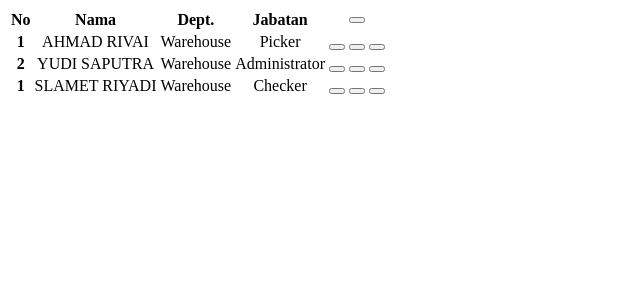
After one commit to mr-reinhard/ims, a PHP site: page /pic/list_pic.php in a window 1280 px wide. The commit adds this page. Shown: the top 300 px of the page, without its empty margins (0-640 px from the left). Run offline with PHP 8.4, Linux system fonts and the light colour scheme.

Commit message:
menambahkan list pic ke akun warehouse

```diff
--- a/modul/warehouse/index.php
+++ b/modul/warehouse/index.php
@@ -49,6 +49,10 @@
                 load_list_barang_gudang();
             });
 
+            $("#id_navbar_menu_gudang").on("click","#id_list_pic_gudang_home_gudang",function(){
+                load_list_pic();
+            });
+
 
 
         });
@@ -95,7 +99,7 @@
                             Stock Barang
                         </a>
 
-                        <a href="#" class="dash-nav-dropdown-item" id="id_list_pic_gudang_home_master">
+                        <a href="#" class="dash-nav-dropdown-item" id="id_list_pic_gudang_home_gudang">
                             <i class="fas fa-user"></i>
                             &nbsp;
                             PIC
--- /dev/null
+++ b/modul/warehouse/pic/list_pic.php
@@ -0,0 +1,95 @@
+<table class="table table-hover">
+
+    <script>
+        $(document).ready(function(){
+            $(function () {
+            $('[data-toggle="tooltip"]').tooltip()
+            });
+        });
+    </script>
+
+    <style>
+      tr{
+        text-align: center;
+      }
+    </style>
+
+        <thead class="header thead-dark">
+            <tr>
+              <th scope="col">No</th>
+              <th scope="col">Nama</th>
+              <th scope="col">Dept.</th>
+              <th scope="col">Jabatan</th>
+              <th>
+                <button class="btn btn-success" data-toggle="tooltip" data-placement="bottom" title="Tambah PIC">
+                    <i class="fa-solid fa-user-plus"></i>
+                </button>
+              </th>
+            </tr>
+          </thead>
+
+  <tbody>
+
+    <tr>
+      <th scope="row justify-content-center">1</th>
+      <td>AHMAD RIVAI</td>
+      <td>Warehouse</td>
+      <td>Picker</td>
+      <td>
+        <button class="btn btn-primary" data-toggle="tooltip" data-placement="left" title="Detail PIC">
+            <i class="fa-solid fa-eye"></i>
+        </button>
+
+        <button class="btn btn-warning" data-toggle="tooltip" data-placement="bottom" title="Edit PIC">
+            <i class="fa-solid fa-user-pen"></i>
+        </button>
+
+        <button class="btn btn-danger" data-toggle="tooltip" data-placement="right" title="Hapus PIC">
+            <i class="fa-solid fa-user-xmark"></i>
+        </button>
+      </td>
+    </tr>
+
+    <tr>
+      <th scope="row justify-content-center">2</th>
+      <td>YUDI SAPUTRA</td>
+      <td>Warehouse</td>
+      <td>Administrator</td>
+      <td>
+        <button class="btn btn-primary" data-toggle="tooltip" data-placement="left" title="Detail PIC">
+            <i class="fa-solid fa-eye"></i>
+        </button>
+
+        <button class="btn btn-warning" data-toggle="tooltip" data-placement="bottom" title="Edit PIC">
+            <i class="fa-solid fa-user-pen"></i>
+        </button>
+
+        <button class="btn btn-danger" data-toggle="tooltip" data-placement="right" title="Hapus PIC">
+            <i class="fa-solid fa-user-xmark"></i>
+        </button>
+      </td>
+    </tr>
+
+    <tr>
+      <th scope="row justify-content-center">1</th>
+      <td>SLAMET RIYADI</td>
+      <td>Warehouse</td>
+      <td>Checker</td>
+      <td>
+        <button class="btn btn-primary" data-toggle="tooltip" data-placement="left" title="Detail PIC">
+            <i class="fa-solid fa-eye"></i>
+        </button>
+
+        <button class="btn btn-warning" data-toggle="tooltip" data-placement="bottom" title="Edit PIC">
+            <i class="fa-solid fa-user-pen"></i>
+        </button>
+
+        <button class="btn btn-danger" data-toggle="tooltip" data-placement="right" title="Hapus PIC">
+            <i class="fa-solid fa-user-xmark"></i>
+        </button>
+      </td>
+    </tr>
+
+  </tbody>
+
+</table>
```
Also changed, not shown: asset/js/panggil_form_gudang.js (+22 -0 lines).
